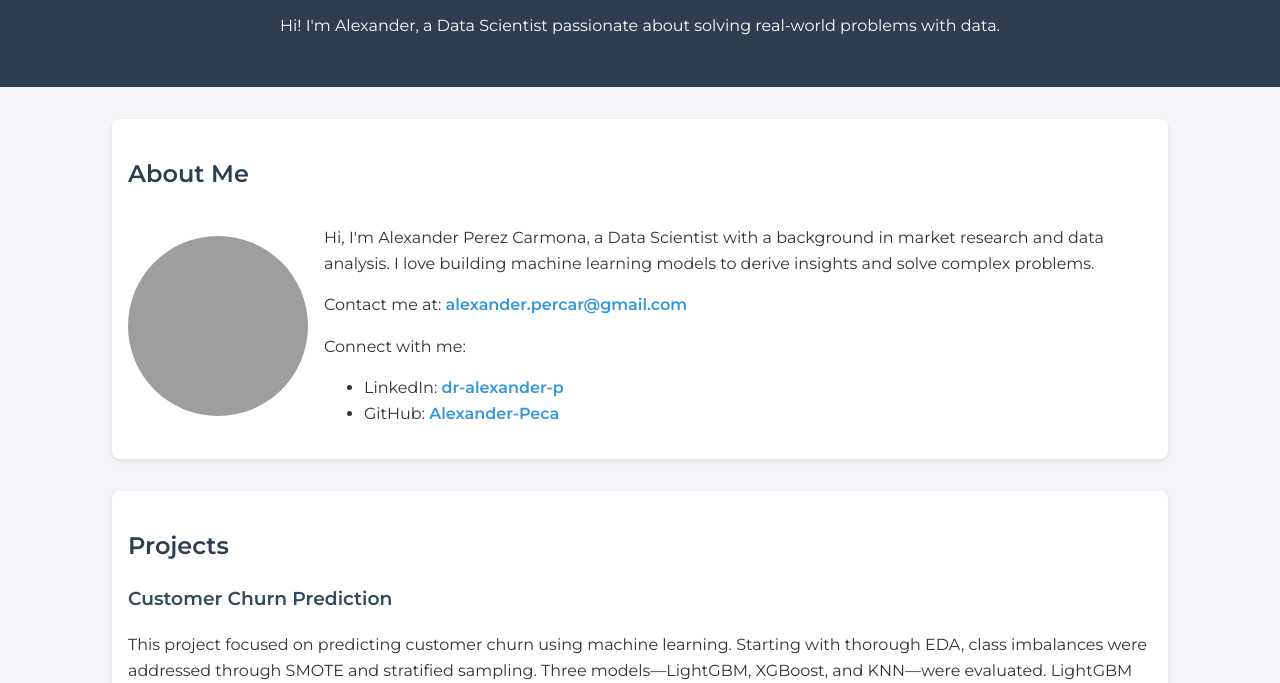
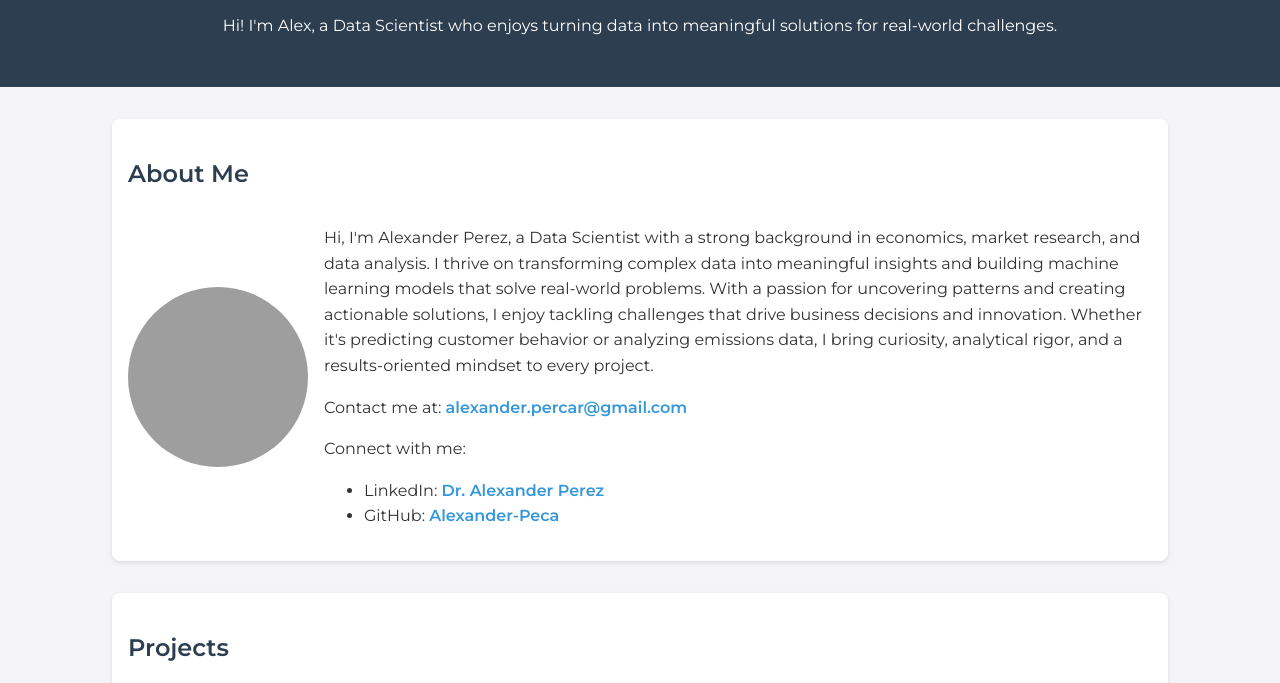
Before and after one commit to Alexander-Peca/Alexander-Peca.github.io, a plain HTML site: page index.html in a window 1280 px wide. Shown: the part 86-769 px from the top of the page. Drawn offline with Linux system fonts and the light colour scheme; grey boxes are pictures that could not be loaded.

Commit message:
Update index.html

```diff
--- a/index.html
+++ b/index.html
@@ -122,7 +122,7 @@
     <!-- Header -->
     <header>
         <h1>Welcome to My Data Science Portfolio</h1>
-        <p>Hi! I'm Alexander, a Data Scientist passionate about solving real-world problems with data.</p>
+        <p>Hi! I'm Alex, a Data Scientist who enjoys turning data into meaningful solutions for real-world challenges. </p>
     </header>
 
     <!-- About Me Section -->
@@ -131,11 +131,14 @@
         <div class="bio">
             <img src="images/ProfilePicWall.jpg" alt="Alexander Perez Carmona's Photo">
             <div class="bio-details">
-                <p>Hi, I'm Alexander Perez Carmona, a Data Scientist with a background in market research and data analysis. I love building machine learning models to derive insights and solve complex problems.</p>
+                <p>Hi, I'm Alexander Perez, a Data Scientist with a strong background in economics, market research, and data analysis.
+                   I thrive on transforming complex data into meaningful insights and building machine learning models that solve real-world problems.
+                   With a passion for uncovering patterns and creating actionable solutions, I enjoy tackling challenges that drive business decisions and innovation.
+                   Whether it's predicting customer behavior or analyzing emissions data, I bring curiosity, analytical rigor, and a results-oriented mindset to every project.</p>
                 <p>Contact me at: <a href="mailto:alexander.percar@gmail.com">alexander.percar@gmail.com</a></p>
                 <p>Connect with me:</p>
                 <ul>
-                    <li>LinkedIn: <a href="https://www.linkedin.com/in/dr-alexander-p-11730214/" target="_blank">dr-alexander-p</a></li>
+                    <li>LinkedIn: <a href="https://www.linkedin.com/in/dr-alexander-p-11730214/" target="_blank">Dr. Alexander Perez</a></li>
                     <li>GitHub: <a href="https://github.com/Alexander-Peca" target="_blank">Alexander-Peca</a></li>
                 </ul>
             </div>
@@ -155,7 +158,7 @@
                     The model was fine-tuned using GridSearchCV, and SHAP values provided insights into feature importance, identifying Age, Estimated Salary, and Customer Complaints as key factors driving churn.
                     The results provide actionable insights for businesses to identify at-risk customers and develop targeted retention strategies.
                 </p>
-                <img src="images/Shap_XG_Co2project.JPG" alt="Feature importance via Shap values">
+                <img src="images/Class_imbalance_churn_project.JPG" alt="Feature importance via Shap values">
                 <div class="view-link">
                     <a href="https://github.com/Alexander-Peca/customer_churn_Dec24" target="_blank">View Project</a>
                 </div>
@@ -171,6 +174,7 @@
                     with Linear Regression (base model), XGBoost, and Dense Neural Networks advancing to the final stage. XGBoost demonstrated the best performance, achieving
                     the lowest MSE, highest R-squared, and strong robustness, all within a reasonable training time.
                 </p>
+                <img src="images/Shap_XG_Co2project.JPG" alt="Feature importance via Shap values">
                 <div class="view-link">
                     <a href="https://github.com/Alexander-Peca/co2_eu_emissions_Sep24" target="_blank">View Project</a>
                 </div>
@@ -180,7 +184,7 @@
 
     <!-- Footer -->
     <footer>
-        <p>Portfolio by Alexander Perez Carmona</p>
+        <p>Portfolio by Alexander Perez</p>
     </footer>
 </body>
 </html>
```
